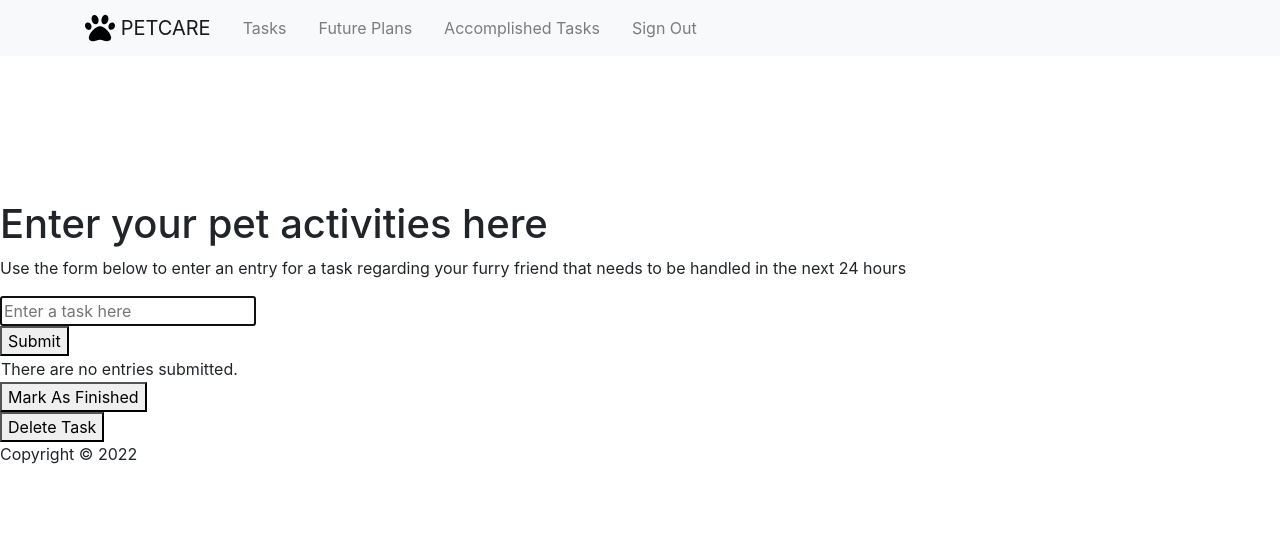
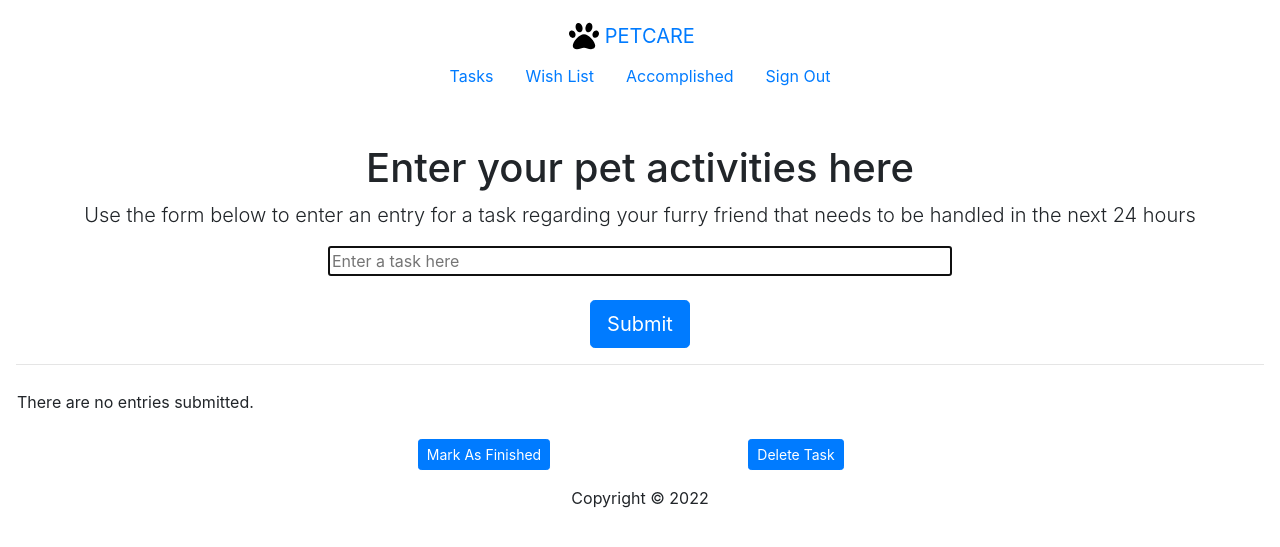
Before and after one commit to josemartin357/pet-care, a Flask app: template templates/index.html in a window 1280 px wide. Shown: the top 547 px of the page. Run offline with Flask 2, Linux system fonts and the light colour scheme; the template is opened without the code that fills it, so the values that code supplies are empty; a user stored in the database is signed in; some libraries are stand-ins or nearby versions.

Commit message:
Added styling to index.html

```diff
--- a/templates/index.html
+++ b/templates/index.html
@@ -5,8 +5,8 @@
 
 <script src="/static/tasks.js"></script>
 
-<h1>Enter your pet activities here</h1>
-<p>
+<h1 class="cover-heading">Enter your pet activities here</h1>
+<p class="lead">
   Use the form below to enter an entry for a task regarding your furry friend
   that needs to be handled in the next 24 hours
 </p>
@@ -21,9 +21,12 @@
       autofocus
       placeholder="Enter a task here"
       type="text"
+      class="w-50"
     />
   </div>
-  <button type="submit">Submit</button>
+  <br />
+  <button class="lead btn btn-lg btn-primary" type="submit">Submit</button>
+  <hr class="mb-4" />
 </form>
 
 <table>
@@ -68,13 +71,27 @@
     {% endif %}
   </tbody>
 </table>
+<br />
 <!-- complete button -->
-<div>
-  <button type="submit" id="accomplished_button">Mark As Finished</button>
-</div>
-
-<!-- delete button -->
-<div>
-  <button type="submit" id="delete_button">Delete Task</button>
+<div class="d-flex justify-content-center">
+  <div class="col-md-3 mb-3">
+    <button
+      class="lead btn btn-sm btn-primary"
+      type="submit"
+      id="accomplished_button"
+    >
+      Mark As Finished
+    </button>
+  </div>
+  <!-- delete button -->
+  <div class="col-md-3 mb-3">
+    <button
+      class="lead btn btn-sm btn-primary"
+      type="submit"
+      id="delete_button"
+    >
+      Delete Task
+    </button>
+  </div>
 </div>
 {% endblock %}
--- a/templates/layout.html
+++ b/templates/layout.html
@@ -17,17 +17,16 @@
     <!-- css link -->
     <link href="/static/styles.css" rel="stylesheet" />
     <!-- jquery link -->
-    <!-- <script src="https://code.jquery.com/jquery-3.1.1.min.js"></script> -->
-    <script src="https://ajax.googleapis.com/ajax/libs/jquery/3.6.0/jquery.min.js"></script>
+    <script src="https://code.jquery.com/jquery-3.1.1.min.js"></script>
     <!-- ajax link -->
     <script src="https://cdnjs.cloudflare.com/ajax/libs/popper.js/1.12.3/umd/popper.min.js"></script>
     <!-- using block title from htmls -->
     <title>PetCare: {% block title %}{% endblock %}</title>
   </head>
-  <body>
-    <nav class="navbar navbar-expand-lg bg-light navbar-light">
-      <div class="container">
-        <!-- icon -->
+  <body class="text-center">
+    <div class="cover-container d-flex h-100 p-3 mx-auto flex-column">
+      <header class="masthead mb-auto">
+        <div class="inner">
           <a class="navbar-brand" href="/">
             <img
               src="/static/paw-solid.svg"
@@ -38,8 +37,21 @@
             />
             PETCARE</a
           >
+          <nav class="nav nav-masthead justify-content-center">
+            <!-- <div class="container"> -->
+            <!-- icon -->
+            <!-- <a class="navbar-brand" href="/">
+                <img
+                  src="/static/paw-solid.svg"
+                  width="30"
+                  height="30"
+                  class="d-inline-block align-top"
+                  alt="paw"
+                />
+                PETCARE</a
+              > -->
             <!-- hamburger icon for mobile -->
-        <button
+            <!-- <button
                 class="navbar-toggler"
                 type="button"
                 data-toggle="collapse"
@@ -49,63 +61,71 @@
                 aria-label="Toggle navigation"
               >
                 <span class="navbar-toggler-icon"></span>
-        </button>
+              </button> -->
             <!-- nav elements -->
-        <div class="collapse navbar-collapse" id="navbarNav">
+            <!-- <div class="collapse navbar-collapse" id="navbarNav"> -->
             <!-- when user is logged-in -->
             <!-- when user is logged-in -->
             <!-- when user is logged-in -->
             {% if session.user_id %}
-          <ul class="navbar-nav">
-            <li class="nav-item">
-              <a class="nav-link mx-2" href="/"
+            <!-- <ul class="navbar-nav">
+              <li class="nav-item"> -->
+            <a class="nav-link active" href="/"
               ><i class="fas fa-plus-circle pe-2"></i> Tasks</a
             >
-            </li>
-            <li class="nav-item">
-              <a class="nav-link mx-2" href="/goals"
-                ><i class="fas fa-bell pe-2"></i> Future Plans</a
+            <!-- </li> -->
+            <!-- <li class="nav-item"> -->
+            <a class="nav-link active" href="/goals"
+              ><i class="fas fa-plus-circle pe-2"></i> Wish List</a
             >
-            </li>
-            <li class="nav-item">
-              <a class="nav-link mx-2" href="/accomplished"
-                ><i class="fas fa-heart pe-2"></i> Accomplished Tasks</a
+            <!-- </li> -->
+            <!-- <li class="nav-item"> -->
+            <a class="nav-link active" href="/accomplished"
+              ><i class="fas fa-heart pe-2"></i> Accomplished</a
             >
-            </li>
-            <li class="nav-item">
-              <a class="nav-link mx-2" href="/logout"> Sign Out</a>
-            </li>
-          </ul>
+            <!-- </li> -->
+            <!-- <li class="nav-item"> -->
+            <a class="nav-link active" href="/logout">
+              <i class="fas fa-bell pe-2"></i> Sign Out</a
+            >
+            <!-- </li>
+            </ul> -->
             <!-- if user not logged-in -->
             <!-- if user not logged-in -->
             <!-- if user not logged-in -->
             {% else %}
-          <ul class="navbar-nav">
-            <li class="nav-item">
-              <a class="nav-link mx-2" href="/register"
+            <!-- <ul class="navbar-nav">
+              <li class="nav-item"> -->
+            <a class="nav-link active" href="/register"
               ><i class="fas fa-heart pe-2"></i> Create Account</a
             >
-            </li>
-            <li class="nav-item">
-              <a class="nav-link mx-2" href="/login"> Sign In</a>
-            </li>
-          </ul>
+            <!-- </li>
+              <li class="nav-item"> -->
+            <a class="nav-link active" href="/login">
+              <i class="fas fa-bell pe-2"></i> Sign In</a
+            >
+            <!-- </li>
+            </ul> -->
             {% endif %}
+            <!-- </div> -->
+            <!-- </div> -->
+          </nav>
         </div>
-      </div>
-    </nav>
-
+      </header>
       <!-- NOTE: could include header here to display messages -->
 
       <!-- main block that will be replaced by other htmls -->
-    <main>
-      <br /><br /><br /><br /><br /><br />
+      <main role="main" class="inner cover text-center">
+        <br /><br />
         {% block main %}{% endblock %}
       </main>
 
-    <footer>Copyright © 2022</footer>
-
-    <script
+      <footer class="mastfoot mt-auto">
+        <div class="inner">Copyright © 2022</div>
+      </footer>
+    </div>
+  </body>
+  <!-- <script
     src="https://code.jquery.com/jquery-3.3.1.slim.min.js"
     integrity="sha384-q8i/X+965DzO0rT7abK41JStQIAqVgRVzpbzo5smXKp4YfRvH+8abtTE1Pi6jizo"
     crossorigin="anonymous"
@@ -119,6 +139,5 @@
     src="https://cdn.jsdelivr.net/npm/bootstrap@4.3.1/dist/js/bootstrap.min.js"
     integrity="sha384-JjSmVgyd0p3pXB1rRibZUAYoIIy6OrQ6VrjIEaFf/nJGzIxFDsf4x0xIM+B07jRM"
     crossorigin="anonymous"
-    ></script>
-  </body>
+  ></script> -->
 </html>
```
Also changed, not shown: todolist.db, 2 other files. Lines whose indentation alone changed are shown as unchanged.
